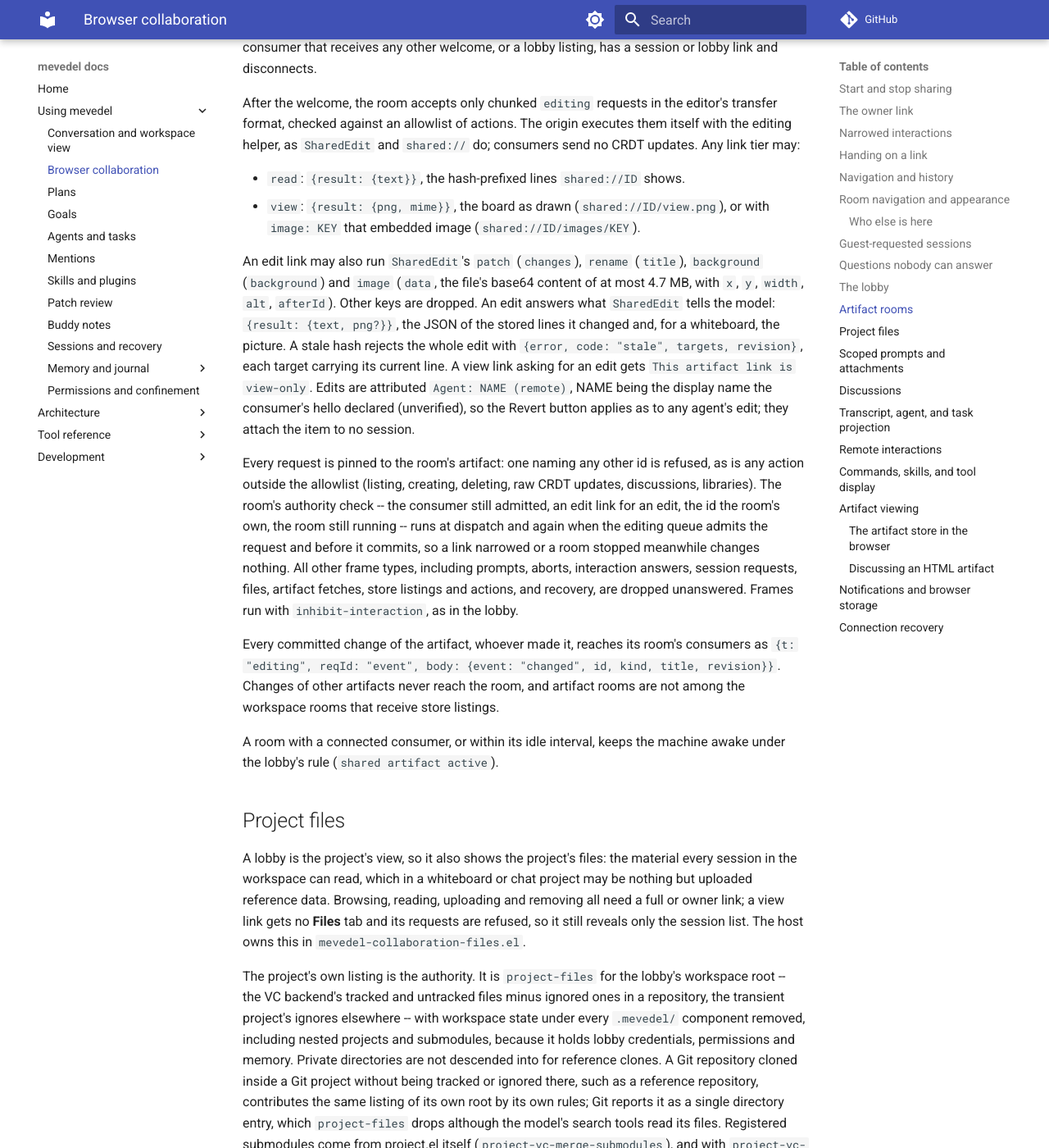
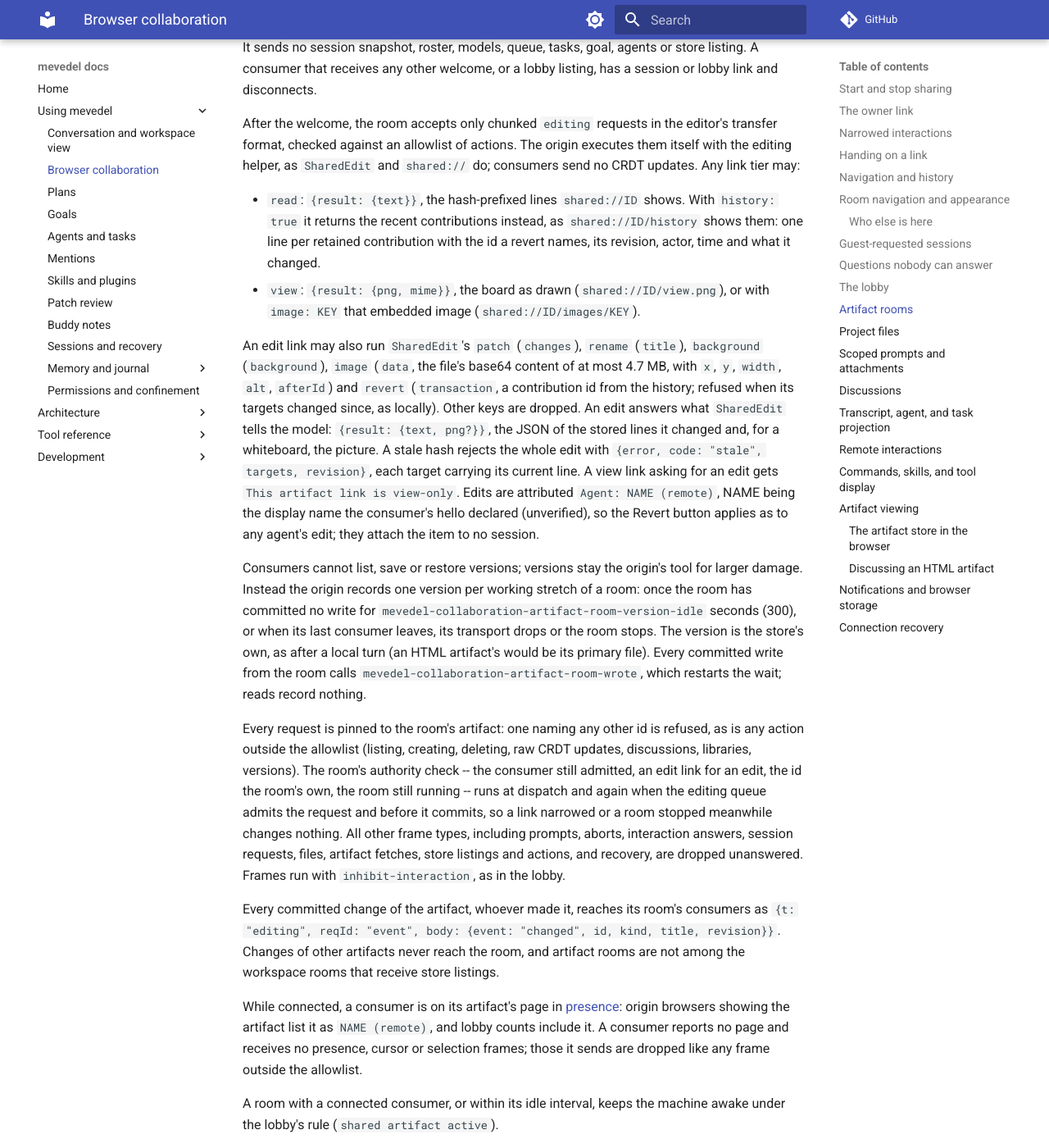
Before and after one commit to FrauH0lle/mevedel, an MkDocs documentation site: the page built from docs/collaboration.md, in a window 1280 px wide and 1400 px high, scrolled down 15281 px. Shown: the whole window at 82% size. Built offline with MkDocs 1.6.1 and Material for MkDocs 9.7.7, drawn with Linux system fonts in a browser that asks for light colours; comment, search, counter and statistics services are not loaded; some of the changed text lies outside the part shown.

Commit message:
feat(collaboration): Revert, history, versions and roster for artifact links
Remote work on a shared artifact stays recoverable and visible at the
origin.  Any artifact link reads the recent contributions and an edit
link reverts one; the origin records one version per working stretch of
a room and lists its connected consumers by name.

* mevedel-collaboration-artifact-room.el
(mevedel-collaboration-artifact-room--read): With history, return
shared://ID/history instead of the lines.
(mevedel-collaboration-artifact-room--edit-keys)
(mevedel-collaboration-artifact-room--actions): Allow SharedEdit's
revert (transaction) for edit links.
(mevedel-collaboration-artifact-room-version-idle): New.  Seconds
without writes that end a working stretch, 300.
(mevedel-collaboration-artifact-room-wrote): New.  Called after every
committed write from a room, of any artifact kind; restarts the wait.
(mevedel-collaboration-artifact-room--settle): New.  End the stretch,
recording one store version if the room wrote.
(mevedel-collaboration-artifact-room--edit): Note committed writes.
(mevedel-collaboration-artifact-room--hello): Put the consumer on its
artifact's page and publish presence.
(mevedel-collaboration-artifact-room--on-control)
(mevedel-collaboration-artifact-room--on-state)
(mevedel-collaboration-artifact-room--stop): Settle the stretch when
the last consumer leaves, the transport drops or the room stops, and
republish presence.

* mevedel-collaboration-presence.el
(mevedel-collaboration-presence--rooms): Include artifact rooms.
(mevedel-collaboration-presence--name): New.  Mark consumers remote.
(mevedel-collaboration-presence-publish): Send consumers nothing.

* remote-artifact/src/tools.mjs: read_artifact takes history;
edit_artifact offers revert with transaction.

* test/fixtures/remote-artifact/history.json
* test/fixtures/remote-artifact/revert.json: New exchanges, replayed by
the fake room and checked by the origin tests.

* docs/collaboration.md
* remote-artifact/README.md
* test/fixtures/remote-artifact/README.md: Document them.

```diff
--- a/docs/collaboration.md
+++ b/docs/collaboration.md
@@ -392,7 +392,8 @@ from its own conversation's; a room page is that room's alone. A browser counts
 once per page however many of its tabs are there, and is faded while all of
 them are hidden. Lobby session rows show how many people are in each live
 session, and artifact rows how many have the artifact open. Only browsers
-count; the host at Emacs does not appear.
+count, and the consumers of an [artifact room](#artifact-rooms) while
+connected, marked `NAME (remote)`; the host at Emacs does not appear.
 
 Each hello carries the tab's page and visibility, and a sealed `viewing`
 frame reports every later change. `mevedel-collaboration-presence` recomputes
@@ -742,13 +743,18 @@ executes them itself with the editing helper, as `SharedEdit` and
 `shared://` do; consumers send no CRDT updates. Any link tier may:
 
 - `read`: `{result: {text}}`, the hash-prefixed lines `shared://ID` shows.
+  With `history: true` it returns the recent contributions instead, as
+  `shared://ID/history` shows them: one line per retained contribution with
+  the id a revert names, its revision, actor, time and what it changed.
 - `view`: `{result: {png, mime}}`, the board as drawn (`shared://ID/view.png`),
   or with `image: KEY` that embedded image (`shared://ID/images/KEY`).
 
 An edit link may also run `SharedEdit`'s `patch` (`changes`), `rename`
-(`title`), `background` (`background`) and `image` (`data`, the file's base64
-content of at most 4.7 MB, with `x`, `y`, `width`, `alt`, `afterId`). Other
-keys are dropped. An edit answers what `SharedEdit` tells the model:
+(`title`), `background` (`background`), `image` (`data`, the file's base64
+content of at most 4.7 MB, with `x`, `y`, `width`, `alt`, `afterId`) and
+`revert` (`transaction`, a contribution id from the history; refused when its
+targets changed since, as locally). Other keys are dropped. An edit answers
+what `SharedEdit` tells the model:
 `{result: {text, png?}}`, the JSON of the stored lines it changed and, for a
 whiteboard, the picture. A stale hash rejects the whole edit with
 `{error, code: "stale", targets, revision}`, each target carrying its current
@@ -757,9 +763,19 @@ Edits are attributed `Agent: NAME (remote)`, NAME being the display name the
 consumer's hello declared (unverified), so the Revert button applies as to
 any agent's edit; they attach the item to no session.
 
+Consumers cannot list, save or restore versions; versions stay the origin's
+tool for larger damage. Instead the origin records one version per working
+stretch of a room: once the room has committed no write for
+`mevedel-collaboration-artifact-room-version-idle` seconds (300), or when its
+last consumer leaves, its transport drops or the room stops. The version is
+the store's own, as after a local turn (an HTML artifact's would be its
+primary file). Every committed write from the room calls
+`mevedel-collaboration-artifact-room-wrote`, which restarts the wait; reads
+record nothing.
+
 Every request is pinned to the room's artifact: one naming any other id is
 refused, as is any action outside the allowlist (listing, creating,
-deleting, raw CRDT updates, discussions, libraries). The room's authority
+deleting, raw CRDT updates, discussions, libraries, versions). The room's authority
 check -- the consumer still admitted, an edit link for an edit, the id the
 room's own, the room still running -- runs at dispatch and again when the
 editing queue admits the request and before it commits, so a link narrowed
@@ -772,6 +788,12 @@ Every committed change of the artifact, whoever made it, reaches its room's
 consumers as `{t: "editing", reqId: "event", body: {event: "changed", id,
 kind, title, revision}}`. Changes of other artifacts never reach the room, and
 artifact rooms are not among the workspace rooms that receive store listings.
+
+While connected, a consumer is on its artifact's page in
+[presence](#who-else-is-here): origin browsers showing the artifact list it as
+`NAME (remote)`, and lobby counts include it. A consumer reports no page and
+receives no presence, cursor or selection frames; those it sends are dropped
+like any frame outside the allowlist.
 
 A room with a connected consumer, or within its idle interval, keeps the
 machine awake under the lobby's rule (`shared artifact active`).
```
Also changed, not shown: remote-artifact/README.md (+13 -7 lines), remote-artifact/src/tools.mjs (+15 -6 lines), 10 other files.
